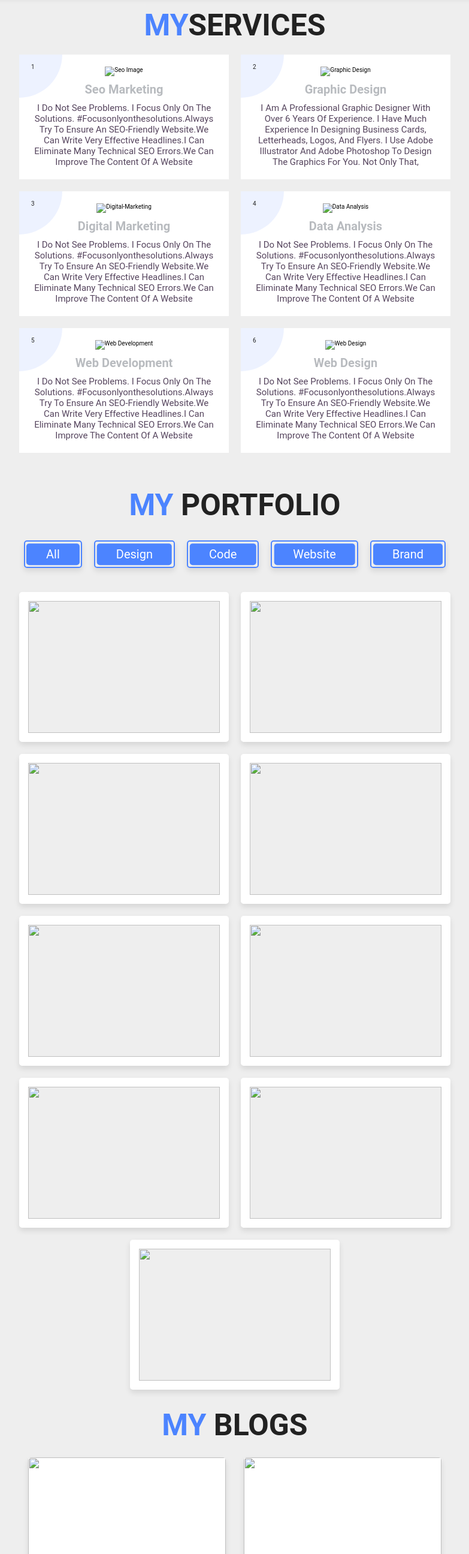
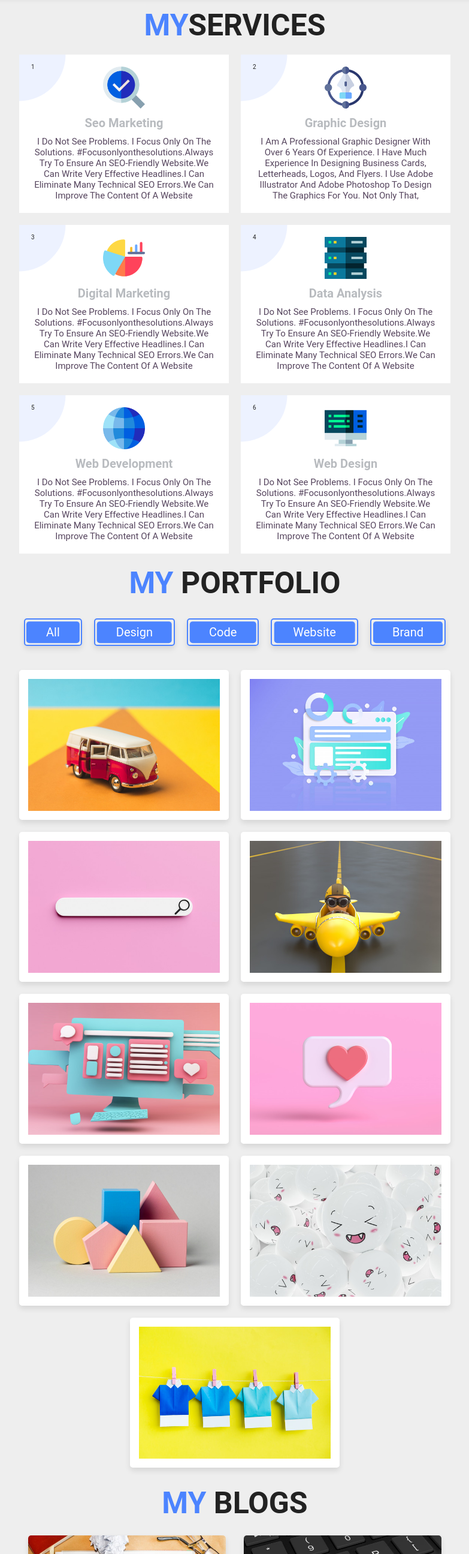
Before and after one commit to Rudrasing07/Portfolio, a plain HTML site: page rudraport.html in a window 1280 px wide. Shown: the part 1885-4476 px from the top of the page at 60% size, without its empty margins (248-1031 px from the left). Drawn offline with nearby package versions, Linux system fonts and the light colour scheme.

Commit message:
Update rudraport.html

```diff
--- a/rudraport.html
+++ b/rudraport.html
@@ -151,19 +151,19 @@
     <div class="box-container">
         <div class="box">
             <span class="number">1</span>
-            <img src="images/s1.png" alt="seo image">
+            <img src="s1.png" alt="seo image">
             <h3>seo marketing</h3>
             <p>I do not see problems.  I focus only on the solutions. #focusonlyonthesolutions.Always try to ensure an SEO-friendly website.We can write very effective headlines.I can eliminate many technical SEO errors.We can improve the content of a website</p>
         </div>
         <div class="box">
             <span class="number">2</span>
-            <img src="images/s2.png" alt="graphic design">
+            <img src="s2.png" alt="graphic design">
             <h3>graphic design</h3>
             <p>I am a professional graphic designer with over 6 years of experience. I have much experience in designing Business cards, Letterheads, Logos, and Flyers. I use Adobe Illustrator and Adobe Photoshop to design the graphics for you. Not only that,</p>
         </div>
         <div class="box">
             <span class="number">3</span>
-            <img src="images/s3.png" alt="digital-marketing">
+            <img src="s3.png" alt="digital-marketing">
             <h3>digital marketing</h3>
             <p>I do not see problems.  I focus only on the solutions. #focusonlyonthesolutions.Always try to ensure an SEO-friendly website.We can write very effective headlines.I can eliminate many technical SEO errors.We can improve the content of a website</p>
 
@@ -171,14 +171,14 @@
         </div>
         <div class="box">
             <span class="number">4</span>
-            <img src="images/s4.png" alt="data analysis">
+            <img src="s4.png" alt="data analysis">
             <h3>data analysis</h3>
             <p>I do not see problems.  I focus only on the solutions. #focusonlyonthesolutions.Always try to ensure an SEO-friendly website.We can write very effective headlines.I can eliminate many technical SEO errors.We can improve the content of a website</p>
            </div>
 
            <div class="box">
             <span class="number">5</span>
-            <img src="images/s5.png" alt="web development">
+            <img src="s5.png" alt="web development">
             <h3>web development</h3>
             <p>I do not see problems.  I focus only on the solutions. #focusonlyonthesolutions.Always try to ensure an SEO-friendly website.We can write very effective headlines.I can eliminate many technical SEO errors.We can improve the content of a website</p>
 
@@ -186,7 +186,7 @@
            </div>
            <div class="box">
             <span class="number">6</span>
-            <img src="images/s6.png" alt="web design">
+            <img src="s6.png" alt="web design">
             <h3>web design</h3>
             <p>I do not see problems.  I focus only on the solutions. #focusonlyonthesolutions.Always try to ensure an SEO-friendly website.We can write very effective headlines.I can eliminate many technical SEO errors.We can improve the content of a website</p>
            </div>
@@ -211,63 +211,63 @@
     <div class="image-container">
 
         <div class="box design">
-            <img src="images/img1.jpg" alt="">
+            <img src="img1.jpg" alt="">
             <div class="info">
                 <h3>PROJECT TITLE</h3>
             </div>
         </div>
 
         <div class="box design">
-            <img src="images/img2.jpg" alt="">
+            <img src="img2.jpg" alt="">
             <div class="info">
                 <h3>PROJECT TITLE</h3>
             </div>
         </div>
 
         <div class="box design">
-            <img src="images/img3.jpg" alt="">
+            <img src="img3.jpg" alt="">
             <div class="info">
                 <h3>PROJECT TITLE</h3>
             </div>
         </div>
 
         <div class="box code">
-            <img src="images/img4.jpg" alt="">
+            <img src="img4.jpg" alt="">
             <div class="info">
                 <h3>PROJECT TITLE</h3>
             </div>
         </div>
 
         <div class="box code">
-            <img src="images/img5.jpg" alt="">
+            <img src="img5.jpg" alt="">
             <div class="info">
                 <h3>PROJECT TITLE</h3>
             </div>
         </div>
 
         <div class="box website">
-            <img src="images/img6.jpg" alt="">
+            <img src="img6.jpg" alt="">
             <div class="info">
                 <h3>PROJECT TITLE</h3>
             </div>
         </div>
 
         <div class="box brand">
-            <img src="images/img7.jpg" alt="">
+            <img src="img7.jpg" alt="">
             <div class="info">
                 <h3>PROJECT TITLE</h3>
             </div>
         </div>
 
         <div class="box brand">
-            <img src="images/img8.jpg" alt="">
+            <img src="img8.jpg" alt="">
             <div class="info">
                 <h3>PROJECT TITLE</h3>
             </div>
         </div>
 
         <div class="box brand">
-            <img src="images/img9.jpg" alt="">
+            <img src="img9.jpg" alt="">
             <div class="info">
                 <h3>PROJECT TITLE</h3>
             </div>
@@ -285,7 +285,7 @@
     <div class="box-container">
 
         <div class="box">
-            <img src="images/blog1.jpg" alt="">
+            <img src="blog1.jpg" alt="">
             <div class="content">
                 <h3 class="info"> <i class="fas fa-user"></i> by, admin <i class="fas fa-calendar"></i> 1st may, 2021 </h3>
                 <a href="#" class="title"> blog title goes here </a>
@@ -295,7 +295,7 @@
         </div>
 
         <div class="box">
-            <img src="images/blog2.jpg" alt="">
+            <img src="blog2.jpg" alt="">
             <div class="content">
                 <h3 class="info"> <i class="fas fa-user"></i> by, admin <i class="fas fa-calendar"></i> 1st may, 2021 </h3>
                 <a href="#" class="title"> blog title goes here </a>
@@ -305,7 +305,7 @@
         </div>
 
         <div class="box">
-            <img src="images/blog3.jpg" alt="">
+            <img src="blog3.jpg" alt="">
             <div class="content">
                 <h3 class="info"> <i class="fas fa-user"></i> by, admin <i class="fas fa-calendar"></i> 1st may, 2021 </h3>
                 <a href="#" class="title"> blog title goes here </a>
@@ -315,7 +315,7 @@
         </div>
 
         <div class="box">
-            <img src="images/blog4.jpg" alt="">
+            <img src="blog4.jpg" alt="">
             <div class="content">
                 <h3 class="info"> <i class="fas fa-user"></i> by, admin <i class="fas fa-calendar"></i> 1st may, 2021 </h3>
                 <a href="#" class="title"> blog title goes here </a>
@@ -325,7 +325,7 @@
         </div>
 
         <div class="box">
-            <img src="images/blog5.jpg" alt="">
+            <img src="blog5.jpg" alt="">
             <div class="content">
                 <h3 class="info"> <i class="fas fa-user"></i> by, admin <i class="fas fa-calendar"></i> 1st may, 2021 </h3>
                 <a href="#" class="title"> blog title goes here </a>
@@ -335,7 +335,7 @@
         </div>
 
         <div class="box">
-            <img src="images/blog6.jpg" alt="">
+            <img src="blog6.jpg" alt="">
             <div class="content">
                 <h3 class="info"> <i class="fas fa-user"></i> by, admin <i class="fas fa-calendar"></i> 1st may, 2021 </h3>
                 <a href="#" class="title"> blog title goes here </a>
```
